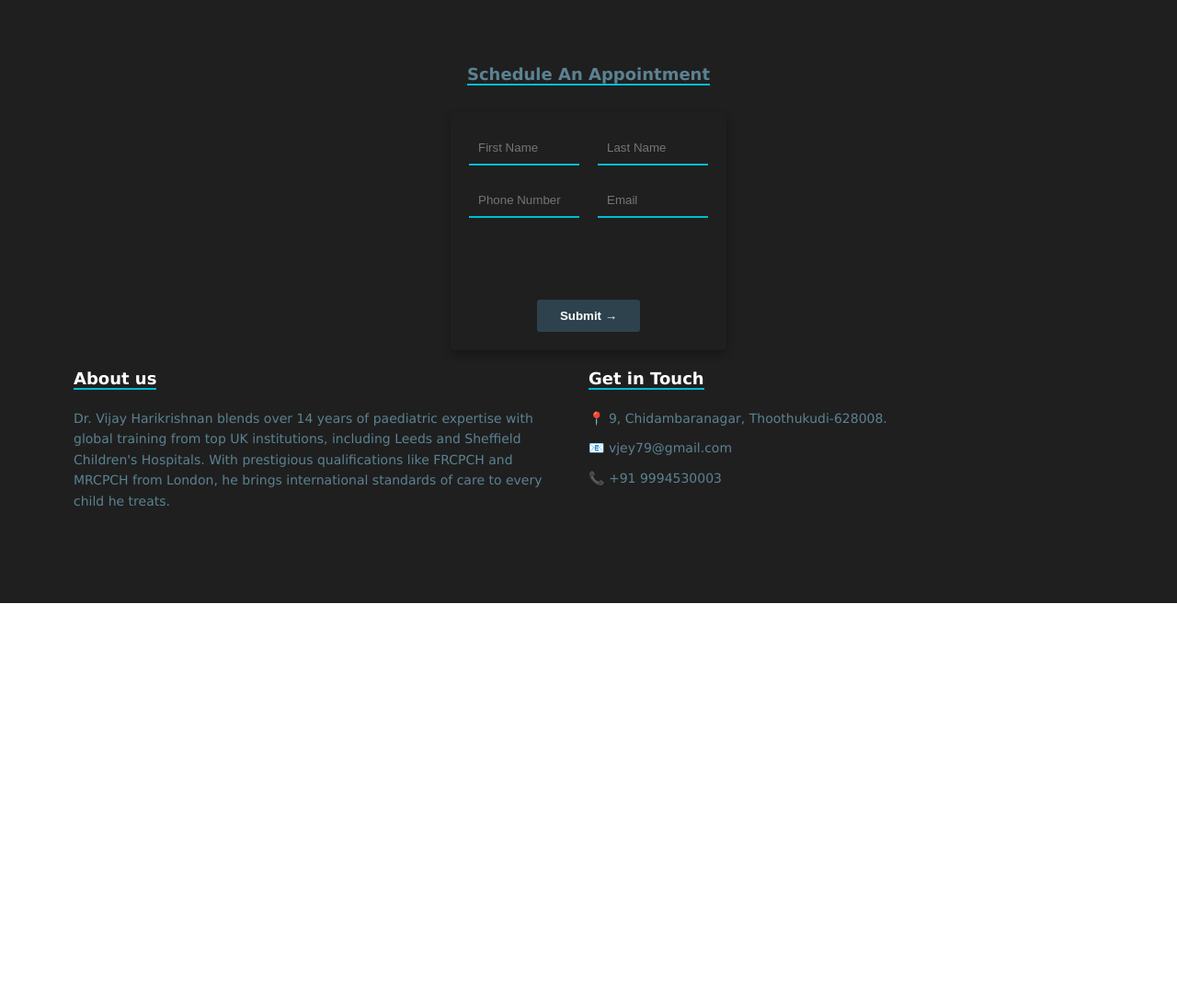
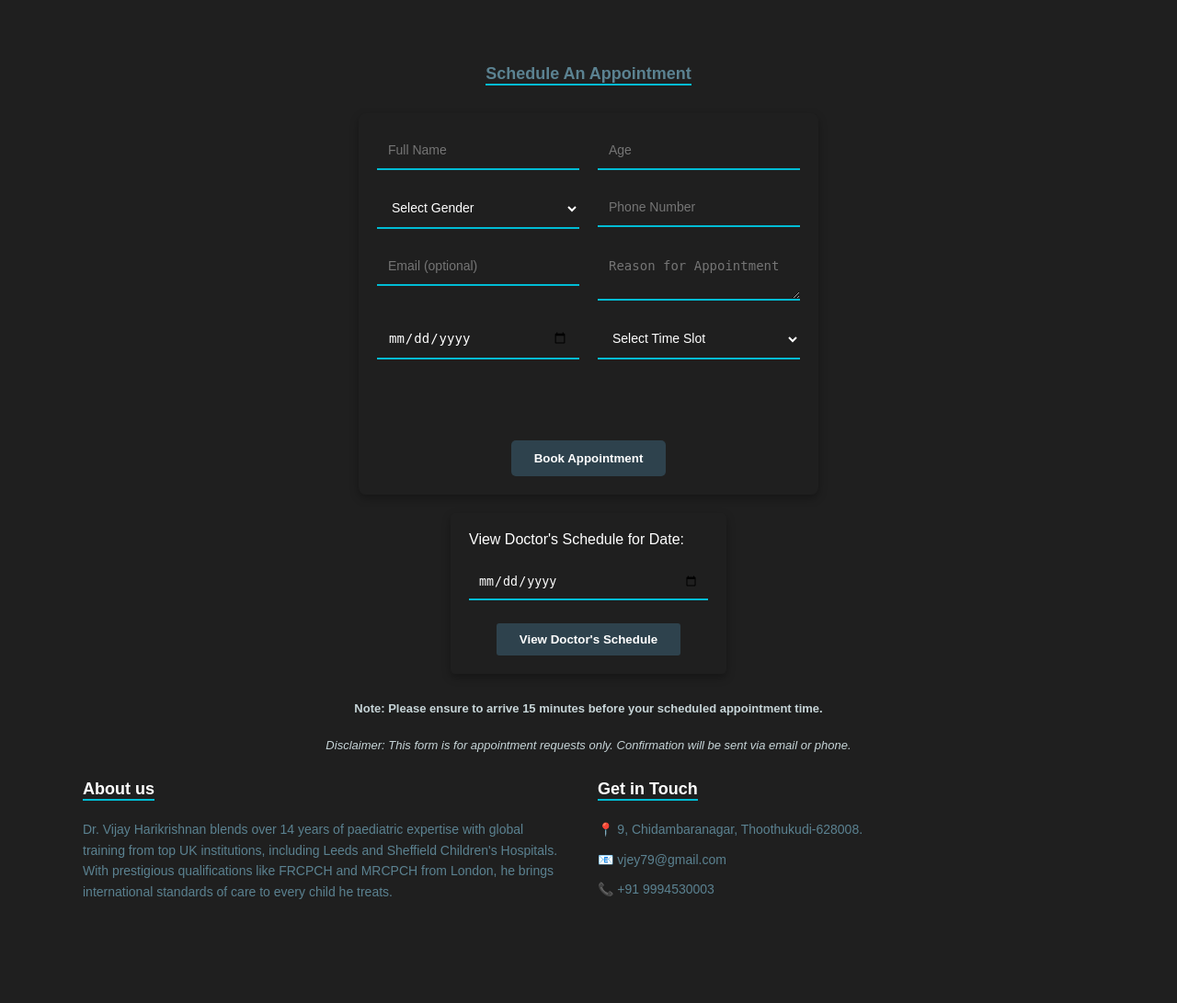
Before and after one commit to Leander-Antony/doctor-s-landing-page, a Flask app: page / in a window 1280 px wide. Shown: the part 5273-6364 px from the top of the page at 92% size. Before the commit the page ends 5929 px from the top, so only its background shows below. Run offline with Flask 3, Linux system fonts and the light colour scheme.

Commit message:
added db and time slot selections

```diff
--- a/app.py
+++ b/app.py
@@ -1,4 +1,5 @@
-from flask import Flask, render_template
+from flask import Flask, render_template, request, redirect
+import sqlite3
 
 app = Flask(__name__)
 
@@ -6,5 +7,64 @@ app = Flask(__name__)
 def home():
     return render_template('index.html')
 
+@app.route('/submit-appointment', methods=['POST'])
+def submit_appointment():
+    data = (
+        request.form['name'],
+        request.form['age'],
+        request.form['gender'],
+        request.form['phone'],
+        request.form.get('email'),
+        request.form['reason'],
+        request.form['date'],
+        request.form['time_slot']
+    )
+
+    conn = sqlite3.connect('appointments.db')
+    cursor = conn.cursor()
+    cursor.execute('''
+        INSERT INTO appointments (name, age, gender, phone, email, reason, date, time_slot)
+        VALUES (?, ?, ?, ?, ?, ?, ?, ?)
+    ''', data)
+    conn.commit()
+    conn.close()
+
+    return redirect('/')  # or render a success page
+
+@app.route('/appointments')
+def view_appointments():
+    conn = sqlite3.connect('appointments.db')
+    conn.row_factory = sqlite3.Row  # This lets us access columns by name
+    cursor = conn.cursor()
+    cursor.execute("SELECT * FROM appointments ORDER BY date, time_slot")
+    appointments = cursor.fetchall()
+    conn.close()
+    return render_template('appointments.html', appointments=appointments)
+
+@app.route('/available-slots')
+def available_slots():
+    date = request.args.get('date', '')
+    all_slots = ["5:30 PM", "6:00 PM", "6:30 PM", "7:00 PM", "7:30 PM", "8:00 PM", "8:30 PM", "9:00 PM"]
+
+    conn = sqlite3.connect('appointments.db')
+    cursor = conn.cursor()
+
+    if date:
+        cursor.execute("SELECT time_slot FROM appointments WHERE date = ?", (date,))
+    else:
+        cursor.execute("SELECT time_slot FROM appointments")
+
+    booked = {row[0].split('-')[0].strip().lower() for row in cursor.fetchall()}
+    conn.close()
+
+    slot_status = []
+    for slot in all_slots:
+        label = "Booked" if slot.strip().lower() in booked else "Available"
+        slot_status.append(f"{slot}: {label}")
+
+    return render_template('available_slots.html', available_slots=slot_status, date=date)
+
+
+
 if __name__ == '__main__':
     app.run(debug=True)
--- a/static/css/style.css
+++ b/static/css/style.css
@@ -431,6 +431,7 @@ body {
     color: #5B8291;
     padding: 50px 80px;
     height: auto;
+    font-family: 'Arial', sans-serif;
 }
 
 .footer-top {
@@ -444,6 +445,7 @@ body {
     flex: 1;
     min-width: 250px;
     margin-right: 20px;
+    padding: 10px;
 }
 
 .footer-box h4 {
@@ -504,11 +506,12 @@ body {
     flex-direction: column;
     gap: 15px;
     text-align: left;
-    width: 300px;
+    width: 100%;
+    max-width: 500px;
     margin: 0 auto;
     padding: 20px;
     background-color: #1F1F1F;
-    border-radius: 5px;
+    border-radius: 8px;
     box-shadow: 0 4px 10px rgba(0, 0, 0, 0.3);
 }
 
@@ -524,9 +527,89 @@ body {
     flex-direction: column;
 }
 
-.appointment-form input {
+.appointment-form input,
+.appointment-form select,
+.appointment-form textarea {
+    padding: 12px;
+    width: 100%;
+    border: none;
+    border-bottom: 2px solid #00bcd4;
+    background-color: transparent;
+    color: white;
+    font-size: 14px;
+    outline: none;
+}
+
+.appointment-form input:focus,
+.appointment-form select:focus,
+.appointment-form textarea:focus {
+    border-bottom: 2px solid #00bcd4;
+}
+
+.appointment-form button {
+    margin-top: 20px;
+    background-color: #2E424D;
+    color: white;
+    padding: 12px 25px;
+    border: none;
+    border-radius: 5px;
+    font-weight: bold;
+    cursor: pointer;
+    transition: background-color 0.3s;
+    display: block;
+    margin-left: auto;
+    margin-right: auto;
+}
+
+.appointment-form button:hover {
+    background-color: #00bcd4;
+}
+
+.appointment-note,
+.appointment-disclaimer {
+    font-size: 13px;
+    color: #c7d5d8;
+    margin-top: 10px;
+}
+
+.appointment-note {
+    font-weight: 600;
+    margin-bottom: 15px;
+}
+
+.appointment-disclaimer {
+    font-style: italic;
+}
+
+#form-feedback {
+    font-size: 14px;
+    color: #c7d5d8;
+    margin-top: 10px;
+    text-align: center;
+}
+
+.schedule-form {
+    display: flex;
+    flex-direction: column;
+    gap: 10px;
+    text-align: left;
+    width: 300px;
+    margin: 20px auto;
+    padding: 20px;
+    background-color: #1F1F1F;
+    border-radius: 5px;
+    box-shadow: 0 4px 10px rgba(0, 0, 0, 0.3);
+    color: #5B8291;
+}
+
+.schedule-form label {
+    font-size: 16px;
+    color: #ffffff;
+    margin-bottom: 8px;
+}
+
+.schedule-form input {
     padding: 10px;
-    width: 100%;
     border: none;
     border-bottom: 2px solid #00bcd4;
     background-color: transparent;
@@ -534,8 +617,8 @@ body {
     outline: none;
 }
 
-.appointment-form button {
-    margin-top: 20px;
+.schedule-form button {
+    margin-top: 15px;
     background-color: #2E424D;
     color: white;
     padding: 10px 25px;
--- a/templates/index.html
+++ b/templates/index.html
@@ -155,24 +155,56 @@
   <footer class="footer-section">
     <div class="footer-bottom" id="appointment">
       <h4>Schedule An Appointment</h4>
-      <form class="appointment-form" id="appointment-form" action="javascript:void(0);">
+<form class="appointment-form" id="appointment-form" method="POST" action="/submit-appointment">
   <div class="grid-container">
     <div class="grid-item">
-            <input type="text" id="first-name" placeholder="First Name" required>
+      <input type="text" name="name" placeholder="Full Name" required>
     </div>
     <div class="grid-item">
-            <input type="text" id="last-name" placeholder="Last Name" required>
+      <input type="number" name="age" placeholder="Age" required>
     </div>
     <div class="grid-item">
-            <input type="text" id="phone" placeholder="Phone Number" required>
+      <select name="gender" required>
+        <option value="">Select Gender</option>
+        <option value="Male">Male</option>
+        <option value="Female">Female</option>
+        <option value="Other">Other</option>
+      </select>
     </div>
     <div class="grid-item">
-            <input type="email" id="email" placeholder="Email" required>
+      <input type="text" name="phone" placeholder="Phone Number" required>
+    </div>
+    <div class="grid-item">
+      <input type="email" name="email" placeholder="Email (optional)">
+    </div>
+    <div class="grid-item">
+      <textarea name="reason" placeholder="Reason for Appointment" required></textarea>
+    </div>
+    <div class="grid-item">
+      <input type="date" name="date" required>
+    </div>
+    <div class="grid-item">
+      <select name="time_slot" required>
+        <option value="">Select Time Slot</option>
+        <option value="5:30 PM - 6:00 PM">5:30 PM - 6:00 PM</option>
+        <option value="6:00 PM - 6:30 PM">6:00 PM - 6:30 PM</option>
+        <option value="6:30 PM - 7:00 PM">6:30 PM - 7:00 PM</option>
+        <option value="7:00 PM - 7:30 PM">7:00 PM - 7:30 PM</option>
+        <option value="7:30 PM - 8:00 PM">7:30 PM - 8:00 PM</option>
+        <option value="8:00 PM - 8:30 PM">8:00 PM - 8:30 PM</option>
+      </select>
     </div>
   </div>
   <br>
-        <button type="submit">Submit →</button>
+  <button type="submit">Book Appointment</button>
 </form>
+<form action="/available-slots" method="get" target="_blank" class="schedule-form">
+  <label for="schedule-date">View Doctor's Schedule for Date:</label>
+  <input type="date" name="date" id="schedule-date" required>
+  <button type="submit">View Doctor's Schedule</button>
+</form>
+      <p class="appointment-note">Note: Please ensure to arrive 15 minutes before your scheduled appointment time.</p>
+      <p class="appointment-disclaimer">Disclaimer: This form is for appointment requests only. Confirmation will be sent via email or phone.</p>
       <div id="form-feedback" style="display: none;"></div>
     </div>
     <div class="footer-top">
```
Also changed, not shown: other parts of static/css/style.css (+102 -1 lines), db_setup.py (added, +22 -0 lines), templates/appointments.html (added, +81 -0 lines), templates/available_slots.html (added, +97 -0 lines), appointments.db (added). Lines whose indentation alone changed are shown as unchanged.
